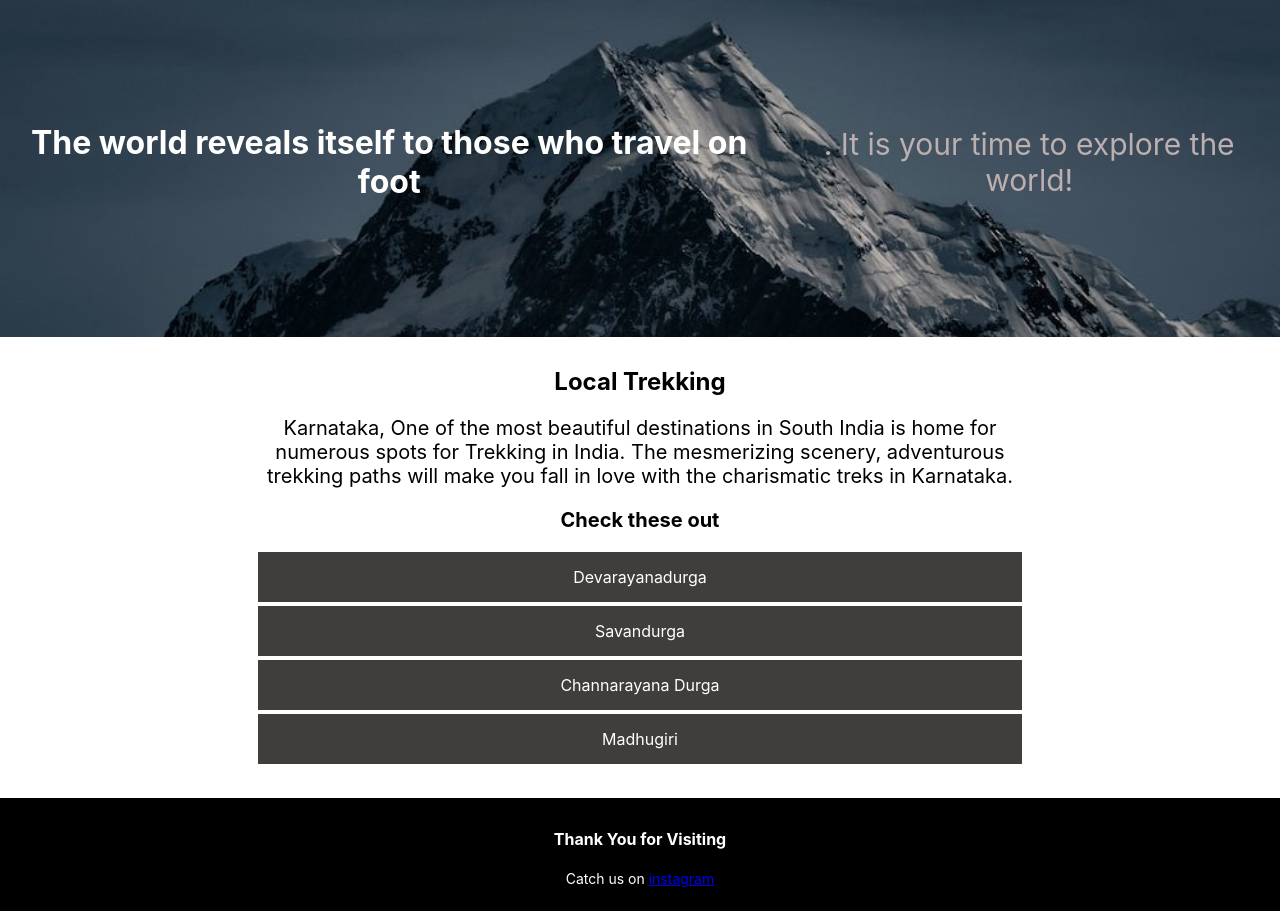
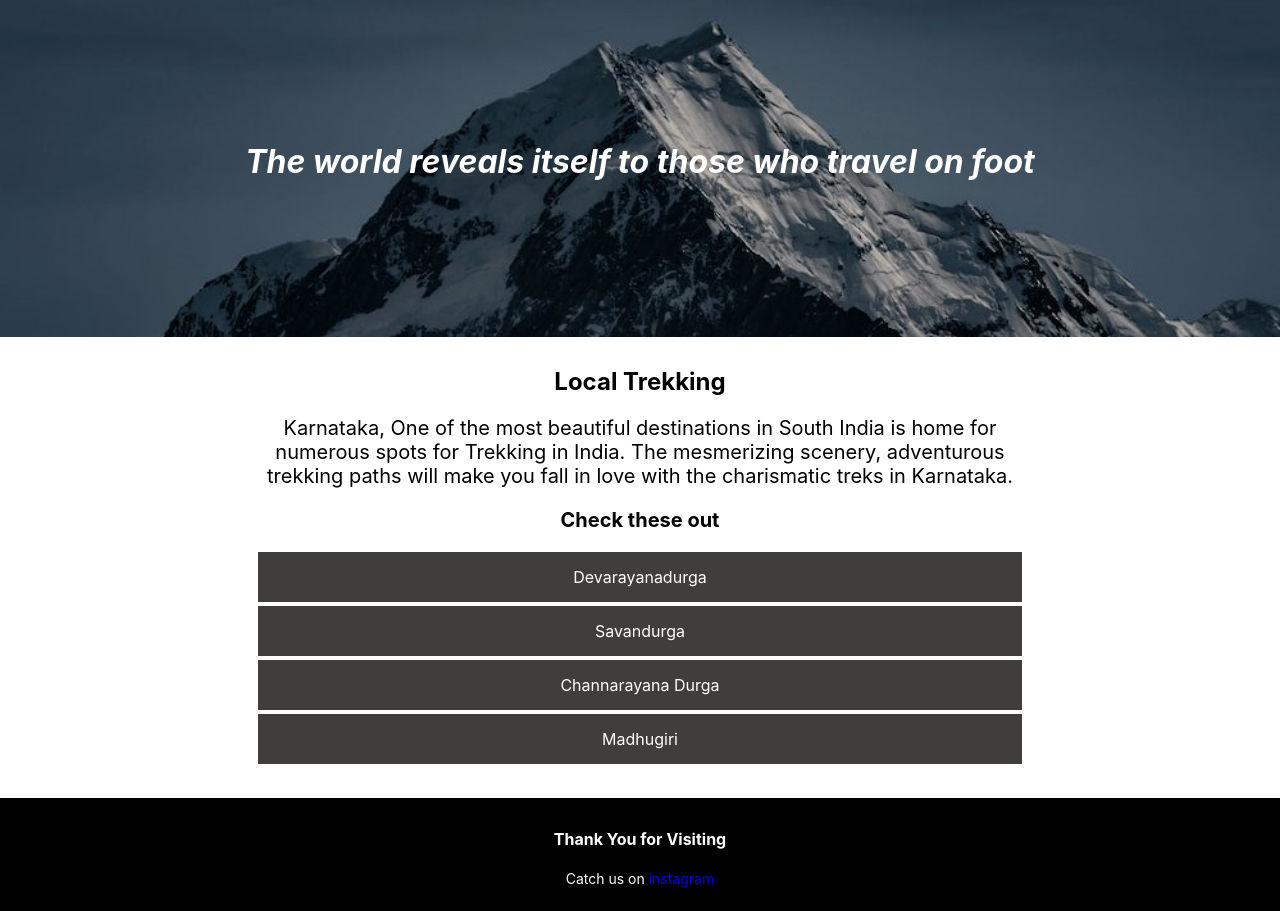
Before and after one commit to ArjunHollaM/trekz-tourism, a React (Create React App) app: page / in a window 1280 px wide. Shown: the part 100-1011 px from the top of the page. Built offline with nearby package versions, Linux system fonts and the light colour scheme.

Commit message:
Feat: Added location of places

```diff
--- a/src/components/Channd/Channd.css
+++ b/src/components/Channd/Channd.css
@@ -8,3 +8,6 @@ img {
     height: 400px;
     width: 600px;
 }
+a {
+    text-decoration: none;
+}
--- a/src/components/Channd/Channd.js
+++ b/src/components/Channd/Channd.js
@@ -28,6 +28,7 @@ const Channd = () => {
             <img src={c4} alt="Pic" />
             <p>The trek to Channarayana Durga is quite interesting and there are no signboards with very few tourists visiting. It takes about half day to trek to the top and explore the fort. Visitors have to carry their own food and water.
                 Villagers can be hired as guides to explore the fort once you reach the village at the foothill.</p>
+            <h4 className="locationptr"><a href="https://goo.gl/maps/mX8dHAHvpTpKipbU9">📍Click here to find out where it is!</a></h4>
         </div>
     );
 
--- a/src/components/Devd/Devd.css
+++ b/src/components/Devd/Devd.css
@@ -8,3 +8,6 @@ img {
     height: 400px;
     width: 600px;
 }
+a {
+    text-decoration: none;
+}
--- a/src/components/Devd/Devd.js
+++ b/src/components/Devd/Devd.js
@@ -23,6 +23,7 @@ const Devd = () => {
             Around 100 steps have to be climbed to reach the temple and the scenic beauty will definitely leave the climbers spellbound.
             There is a temple which is dedicated to Goddess Lakshmi near Devarayanadurga which is called as the “Goravanahalli Lakshmi” and is revered by many Hindus.
             </p>
+            <h4 className="locationptr"><a href="https://goo.gl/maps/HfMDVo8dViLAEj1h8">📍Click here to find out where it is!</a></h4>
         </div>
     );
 
--- a/src/components/Home/Home.js
+++ b/src/components/Home/Home.js
@@ -5,8 +5,7 @@ const Home = ({onRouteChange}) => {
     return(
         <div className="container">
         <div className="homehead">
-            <h1>The world reveals itself to those who travel on foot</h1>
-            <p>. It is your time to explore the world!</p>
+            <h1><i>The world reveals itself to those who travel on foot</i></h1>
         </div>
         <div className="content">
             <h2>Local Trekking</h2>
--- a/src/components/Madhugiri/Madhugiri.css
+++ b/src/components/Madhugiri/Madhugiri.css
@@ -8,3 +8,6 @@ img {
     height: 400px;
     width: 600px;
 }
+a {
+    text-decoration: none;
+}
--- a/src/components/Madhugiri/Madhugiri.js
+++ b/src/components/Madhugiri/Madhugiri.js
@@ -3,11 +3,13 @@ import m1 from './Madhugiriassets/m1.jpg';
 import m2 from './Madhugiriassets/m2.jpeg';
 import m3 from './Madhugiriassets/m3.jpeg';
 import m4 from './Madhugiriassets/m4.jpg';
+import './Madhugiri.css'
 
 const Madhugiri = () => {
     return(
         <div className="Hillcontent">
             <h1 className="hilltitle">Madhugiri</h1>
+
             <p>Madhugiri Fort lies in Madhugiri which is in the Tumkur district in the State of Karnataka.
                 Madhugiri is a single hill and the second largest monolith in entire Asia.
                 The small town is at a distance of 100 kms from Bangalore and is famous for its fort and temples.
@@ -32,6 +34,7 @@ const Madhugiri = () => {
                 Even today, the undisturbed detail of its masonry bears testimony to the truth of that claim.
                 With the scorching sun and the slippery climb, the ascent to the hilltop will be challenging to say the least.
                 But try it for yourself, and maybe by the end, you’ll feel the power its rulers might have felt overlooking the world below.</p>
+            <h4 className="locationptr"><a href="https://goo.gl/maps/qH1KrRcuWtiPeWjr5">📍Click here to find out where it is!</a></h4>
         </div>
     );
 
--- a/src/components/Navbar/Navbar.js
+++ b/src/components/Navbar/Navbar.js
@@ -3,7 +3,7 @@ import './Navbar.css'
 const Navbar = ({onRouteChange}) => {
     return(
         <div className="topnav">
-            <div className="title"><h1 onClick={() => onRouteChange('home')}>Trekz</h1></div>
+            <div className="title"><h1  title="Home" onClick={() => onRouteChange('home')}>Trekz</h1></div>
         </div>
     );
 
--- a/src/components/Savand/Savand.css
+++ b/src/components/Savand/Savand.css
@@ -8,3 +8,6 @@ img {
     height: 400px;
     width: 600px;
 }
+a {
+    text-decoration: none;
+}
--- a/src/components/Savand/Savand.js
+++ b/src/components/Savand/Savand.js
@@ -27,6 +27,7 @@ const Savand = () => {
             <p>The steepest climb of the trek lies beyond this stop, and takes one to the next fort wall, post which it is a gradual incline. The rock has some depression here and it is quite possible that rain water wall collected here during the good old days.
                 Closer to the top, one come across some trees and dilapidated old structures which are currently used as a place to camp or cook. This is also the place where one is likely to find Oriental Honey Buzzards perched on tree-tops . At the slightest disturbance, they take to the air.
                 The last leg of the trek breaks the monotony of walking on the rock with the sun blazing down; one now needs to walk under gigantic boulders. Stretches along this leg are strewn with Plumeria, and the air has the whiff of wild-flowers and resonates with bird calls. It is also a spot where one has a chance to sight the Elusive Yellow Throted Bulbul.</p>
+            <h4 className="locationptr"><a href="https://goo.gl/maps/VKkR2kFCAoobVCjT8">📍Click here to find out where it is!</a></h4>
         </div>
     );
 
```
